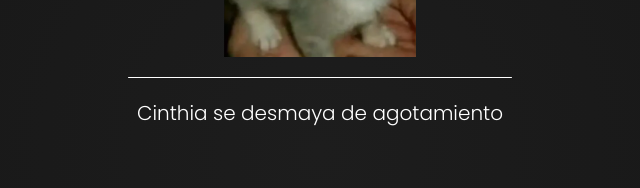
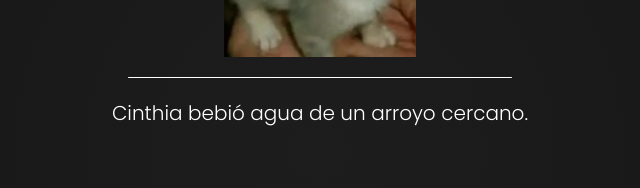
Before and after one commit to AdanCC21/OneGame, a React (Vite) app: page /game2 in a window 1280 px wide. Shown: the part 368-556 px from the top of the page, without its empty margins (320-960 px from the left). Built offline with nearby package versions, Linux system fonts and the light colour scheme.

Commit message:
mensaje de armas y asesinatos basado en habilidad, por ahora solo armas de fuego

```diff
--- a/src/assets/components/SpecialEvents.jsx
+++ b/src/assets/components/SpecialEvents.jsx
@@ -134,7 +134,7 @@ export function SpecialEvent({ event, eventIndex, setIndex, messange, icon }) {
     )
 }
 
-export function AllDeaths({ players, resetGame }) {
+export function AllDeaths({ players, resetGame, time }) {
     return (
         <div className="e-comun">
             <h1>{`Fin de ${time ? 'el dia' : 'la noche'}`}</h1>
--- a/src/game2.jsx
+++ b/src/game2.jsx
@@ -17,22 +17,35 @@ import { AllDeaths, SEMurder, SEOnePlayer, SpecialEvent, Winner, Deaths } from "
 // un link maximo de 300 caracteres?
 // solo aceptar png, jpg, jpeg y ya
 
+//-----------
+// que ganen una pareja
+// Mensaje de traicion, aunque creo que ya esta
+// mas mensajes de personalizados
+// mensajes de trato
+// pedirle al toño avr si me ayuda con los estilos
+
+// -----------------------------------------------
+// Hm = Habilidad para matar, Hs = Habilidad para sobrevivir
+// survivalSkill - killingSkill
+// -----------------------------------------------
+
+
 const route = "src/assets/players/";
 
 export function Gamme({ }) {
-    // url, nombre ,Habilidad para matar, Habilidad para sobrevivir, vivo o muerto, nombre de su pareja
+    // url, nombre ,Habilidad para matar, Habilidad para sobrevivir, vivo o muerto, nombre de su pareja, arma principal
     // habilidades de 1 a 10, como base 2 y 5
     const players = [
-        [`${route}cinthia.png`, 'Cinthia', 2, 5, true, null],
-        [`${route}palob.png`, 'Palob', 2, 5, true, null],
-        [`${route}malone.png`, 'Malone', 2, 5, true, null],
-        [`${route}eddy.png`, 'Eddy', 2, 5, true, null],
-        [`${route}foka.png`, 'Foka', 2, 5, true, null],
-        [`${route}dlv.png`, 'Dlv', 2, 5, true, null],
-        [`${route}eslo.png`, 'Eslo', 2, 5, true, null],
-        [`${route}josue.png`, 'Josue', 2, 5, true, null],
-        [`${route}chaino.png`, 'Chaino', 2, 5, true, null],
-        [`${route}adan.png`, 'Adan', 2, 5, true, null],
+        [`${route}cinthia.png`, 'Cinthia', 2, 5, true, null, 'none'],
+        [`${route}palob.png`, 'Palob', 2, 5, true, null, 'none'],
+        [`${route}malone.png`, 'Malone', 2, 5, true, null, 'none'],
+        [`${route}eddy.png`, 'Eddy', 2, 5, true, null, 'none'],
+        [`${route}foka.png`, 'Foka', 2, 5, true, null, 'none'],
+        [`${route}dlv.png`, 'Dlv', 2, 5, true, null, 'none'],
+        [`${route}eslo.png`, 'Eslo', 2, 5, true, null, 'none'],
+        [`${route}josue.png`, 'Josue', 2, 5, true, null, 'none'],
+        [`${route}chaino.png`, 'Chaino', 2, 5, true, null, 'none'],
+        [`${route}adan.png`, 'Adan', 2, 5, true, null, 'none'],
     ]
 
     const navigator = useNavigate();
@@ -109,7 +122,7 @@ export function Gamme({ }) {
                         let random = Math.floor(Math.random() * playersLiving.length);
                         let player = playersLiving[random];
 
-                        if (!objetivos.includes(player) && player!== current[5]) {
+                        if (!objetivos.includes(player) && player !== current[5]) {
 
                             objetivos.push(player);
                             matar(player);
@@ -152,8 +165,7 @@ export function Gamme({ }) {
     }
 
     function getComunEvent(player) {
-        let messange = getComunMessange(time);
-
+        let messange = getComunMessange(time, player);
         if (messange[1] != 0 || messange[2] != 0) {
             player[2] += messange[1];
             player[3] += messange[2];
@@ -187,7 +199,8 @@ export function Gamme({ }) {
                                         }
                                     })
                                 })
-                                let messange = getMurderMessange(targets.length, targets);
+
+                                let messange = getMurderMessange(targets.length, targets, current[2]);
 
                                 let event = [current, 'kill', messange, targets];
                                 events.push(event);
@@ -208,7 +221,7 @@ export function Gamme({ }) {
                             let target = selectSomeone(current, livingPlayers, 'kill', false);
 
                             if (target !== false) {
-                                let messange = getMurderMessange(1, target);
+                                let messange = getMurderMessange(1, target, current[2]);
 
                                 let event = [current, 'kill', messange, target];
                                 events.push(event);
@@ -310,148 +323,7 @@ export function Gamme({ }) {
                 playerUpdated.push(current);
             });
         } else {
-            livingPlayers.map((current) => {
-                // Si esta vivo
-                let random = Math.floor(Math.random() * 100) + 1;
-                if (current[4]) {
-                    // Asesinar
-                    if (random > 60) {
-                        // random x
-                        let r2 = Math.floor(Math.random() * 10) + 1;
-
-                        // Matar a varios
-                        if (r2 < current[2]) {
-                            let targets = selectSomeone(current, livingPlayers, 'kill', true);
-                            if (targets !== false) {
-                                targets.map((current) => {
-                                    livingPlayers.forEach((actual) => {
-                                        if (current === actual) {
-                                            actual[4] = false;
-                                        }
-                                    })
-                                })
-                                let messange = getMurderMessange(targets.length, targets);
-
-                                let event = [current, 'kill', messange, targets];
-                                events.push(event);
-
-                                targets.forEach((current) => {
-                                    let player = current;
-                                    // player[4] = false;
-                                    deaths.push(player);
-                                })
-
-                            } else {
-                                let event = getComunEvent(current);
-                                events.push(event);
-                                current = event[0];
-                            }
-
-                        } else { // Matar solo uno
-                            let target = selectSomeone(current, livingPlayers, 'kill', false);
-
-                            if (target !== false) {
-                                let messange = getMurderMessange(1, target);
-
-                                let event = [current, 'kill', messange, target];
-                                events.push(event);
-
-                                let death = target[0];
-                                // death[4] = false;
-                                deaths.push(death);
-
-                            } else {
-                                let event = getComunEvent(current);
-                                events.push(event);
-                                current = event[0];
-                            }
-
-                        }
-                    } else { // Evento comun
-                        let r2 = Math.floor(Math.random() * 100) + 1;
-                        // Base
-                        const eventos = {
-                            muerte: 0,
-                            // 25 a 29
-                            relacion: 30,
-                            // 30 a 39
-                            deal: 35,
-                            // 40 en adelante
-                            comun: 40,
-                        };
-
-                        if (r2 >= eventos.comun) {
-                            // [mensaje, hm,hs]
-                            let event = getComunEvent(current);
-                            events.push(event);
-                            current = event[0];
-                        } else if (r2 > eventos.deal) {
-                            let target = selectSomeone(current, livingPlayers, 'deal');
-
-                            // Si no es su pareja
-                            if (target !== false && current[5] !== target) {
-                                let temp = [current, 'deal', 'formo un trato con ' + target[1] + ' por ahora estan a mano', target];
-                                events.push(temp);
-
-                            } else {
-                                let event = getComunEvent(current);
-                                events.push(event);
-                                current = event[0];
-                            }
-                        } else if (r2 > eventos.relacion) {
-                            let target = selectSomeone(current, livingPlayers, 'relation')
-
-                            // Mientras no haya una relacion
-                            if (target !== false && relation === false) {
-                                let temp = [current, 'relation', 'compartio refugio con ' + target[1] + ' por muchas horas', target];
-                                setRelation(true);
-                                current[5] = target;
-                                events.push(temp);
-                            } else {
-                                let event = getComunEvent(current);
-                                events.push(event);
-                                current = event[0];
-                            }
-                        } else if (r2 > eventos.muerte) {
-                            let messange = getDeathMessange(time);
-                            if ((current[3] + messange[1]) > 0) {
-                                let temp = [current, 'death', `${messange[0]} Sin embargo, apenas duras logro sobrevivir.`];
-                                current[3] - messange[1];
-                                current[2] = 2;
-
-                                events.push(temp);
-                            } else {
-                                let temp = [current, 'death', messange[0]];
-                                // matar(current);
-                                current[4] = false;
-                                events.push(temp);
-
-                                let death = current;
-                                death[4] = false;
-                                deaths.push(death);
-                            }
-                        } else {
-                            console.log("Error - Fuera de rango" + r2)
-                            // accionDefault();
-                        }
-                    }
-                } else {
-                    if (!playerRevive) {
-                        if (random < 5) {
-                            let r1 = Math.floor(Math.random() * 10) + 1;
-                            if (current[3] > r1) {
-                                let messange = 'SE PARO SE PARO SE PARO';
-                                let temp = [current, 'revive', messange];
-
-                                current[4] = true;
-                                events.push(temp);
-                                setRevive(true);
-                            }
-                        }
-                    }
-                }
-                playerUpdated.push(current);
-            });
+            nightEvents(livingPlayers, selectSomeone, events, deaths, getComunEvent, relation, setRelation, time, playerRevive, setRevive, playerUpdated);
         }
         setReg(events);
         setDeaths(deaths);
@@ -589,7 +461,7 @@ export function Gamme({ }) {
 
             // Si todos murieron
             if (deaths.length === activePlayers.length) {
-                return (<AllDeaths players={activePlayers} resetGame={resetGame} />)
+                return (<AllDeaths players={activePlayers} resetGame={resetGame} time={time} />)
             } else {
                 // si hay queda 1 solo jugador - Osea que gano
                 if (deaths.length === activePlayers.length - 1) {
@@ -613,7 +485,6 @@ export function Gamme({ }) {
     );
 }
 
-// 15
 // Mensaje, Habilidad para sobrevivir que se restara
 const deathMessangesDay = [
     ['intento disparar un arma defectuosa, explotando el cañon de esta misma en su cara.', -9],
@@ -660,7 +531,11 @@ const deathMessangesNight = [
 
 // mensaje, puntos de fuerza, puntos de supervivencia
 const comunMessangeDay = [
-    ['encontró una caja de municiones.', 0, 0],
+    // Guns 0 a 2
+    ['encontró una caja con armamento militar.', 8, 0],
+    ['recogio un arma del suelo, para su suerte tiene 2 cartuchos de municion.', 8, 0],
+    ['encontro el cadaver de un cazador, le arrebato el arma y sus proviciones', 8, 0],
+
     ['recolectó bayas y frutos del bosque.', 0, 0],
     ['se movió hacia una nueva zona para explorar.', 0, 0],
     ['avistó a otro competidor, pero decidió mantenerse oculto.', 0, 0],
@@ -706,13 +581,22 @@ const comunMessangeNight = [
     ["descansó durante el resto de la noche.", 1, 1],
 ]
 
+// ------------ Asesinatos ------------ //
+
+const gunMurder = [
+    ["le disparo en la cabeza a ", "un disparo mortal.", -10],
+    ["le disparo a ", "en el pecho, un disparo mortal.", -10],
+    ["le disparo a ", "en una de sus extremidades, lo dejo gravemente herido.", -9],
+    ["amenazo con disparar a ", "este se resistio, y le dispararon.", -9],
+]
+
 const singleMurderMessange = [
     ['le disparo a ', 'con un rifle de caza'],
     ['le disparo a ', 'con un arco'],
     ['macheteo a ', 'con un machete oxidado'],
-    ['embosco a', 'asfixiandolo y rematandolo a golpes'],
-    ['asesino a', 'en un enfrentamiento por recursos'],
-    ['empujo a', 'de un barranco'],
+    ['embosco a ', 'asfixiandolo y rematandolo a golpes'],
+    ['asesino a ', 'en un enfrentamiento por recursos'],
+    ['empujo a ', 'de un barranco'],
 ]
 
 const multipleMurderMessange = [
@@ -721,13 +605,32 @@ const multipleMurderMessange = [
     ['macheteo a ', 'con un machete oxidado'],
 ]
 
-// Compartir recursos
-// Derrame cerebral
-// Le lanzo una sandia en la cara
+/**
+ * Armas 0 a 5
+ * Armas Blancas 6 a 10
+ * Arco 11 a 15
+ * Emboscadas - Mano limpia 16 a 25
+ *
+*/
 
+function getMurderMessange(amount, players, killingSkill) {
+    if (amount > 1) {
+        // Armas
+        if (killingSkill > 8) {
+            let random = Math.floor(Math.random() * gunMurder.length);
+            let messange = gunMurder[random][0];
 
-function getMurderMessange(amount, players) {
-    if (amount > 1) {
+            players.forEach((current, index) => {
+                if (index < players.length - 1) {
+                    messange = messange + current[1] + ", ";
+                } else {
+                    messange = messange + current[1] + ".";
+                }
+            })
+            messange = messange + gunMurder[random][1];
+
+            return [messange, gunMurder[random][2]];
+        } else {
             let random = Math.floor(Math.random() * multipleMurderMessange.length);
             let messange = multipleMurderMessange[random][0];
             players.forEach((current, index) => {
@@ -737,12 +640,22 @@ function getMurderMessange(amount, players) {
                     messange = messange + current[1] + ".";
                 }
             })
+            messange = messange + multipleMurderMessange[random][1];
             return messange;
+        }
     } else {
+        if(killingSkill>8){
+            let random = Math.floor(Math.random() * gunMurder.length);
+            let messange = gunMurder[random][0] + players[0][1] + " " + gunMurder[random][1];
+            console.log(messange);
+            return messange;
+
+        }else{
             let random = Math.floor(Math.random() * singleMurderMessange.length);
 
             let messange = singleMurderMessange[random][0] + players[0][1] + " " + singleMurderMessange[random][1];
             return messange;
+        }
     }
 }
 
@@ -758,10 +671,17 @@ function getDeathMessange(day) {
     }
 }
 
-function getComunMessange(day) {
+function getComunMessange(day, current) {
     if (day) {
         let random = Math.floor(Math.random() * (comunMessangeDay.length - 1))
         let messange = comunMessangeDay[random];
+        if (random >= 0 && random <= 2) {
+            if (current[2] < 8) {
+                messange[1] = messange[1] - current
+            } else {
+                messange[1] = 0;
+            }
+        }
 
         return messange;
     } else {
@@ -771,3 +691,148 @@ function getComunMessange(day) {
         return messange;
     }
 }
+
+function nightEvents(livingPlayers, selectSomeone, events, deaths, getComunEvent, relation, setRelation, time, playerRevive, setRevive, playerUpdated) {
+    livingPlayers.map((current) => {
+        // Si esta vivo
+        let random = Math.floor(Math.random() * 100) + 1;
+        if (current[4]) {
+            // Asesinar
+            if (random > 60) {
+                // random x
+                let r2 = Math.floor(Math.random() * 10) + 1;
+
+                // Matar a varios
+                if (r2 < current[2]) {
+                    let targets = selectSomeone(current, livingPlayers, 'kill', true);
+                    if (targets !== false) {
+                        targets.map((current) => {
+                            livingPlayers.forEach((actual) => {
+                                if (current === actual) {
+                                    actual[4] = false;
+                                }
+                            });
+                        });
+                        let messange = getMurderMessange(targets.length, targets);
+
+                        let event = [current, 'kill', messange, targets];
+                        events.push(event);
+
+                        targets.forEach((current) => {
+                            let player = current;
+                            // player[4] = false;
+                            deaths.push(player);
+                        });
+
+                    } else {
+                        let event = getComunEvent(current);
+                        events.push(event);
+                        current = event[0];
+                    }
+
+                } else { // Matar solo uno
+                    let target = selectSomeone(current, livingPlayers, 'kill', false);
+
+                    if (target !== false) {
+                        let messange = getMurderMessange(1, target);
+
+                        let event = [current, 'kill', messange, target];
+                        events.push(event);
+
+                        let death = target[0];
+                        // death[4] = false;
+                        deaths.push(death);
+
+                    } else {
+                        let event = getComunEvent(current);
+                        events.push(event);
+                        current = event[0];
+                    }
+
+                }
+            } else { // Evento comun
+                let r2 = Math.floor(Math.random() * 100) + 1;
+                // Base
+                const eventos = {
+                    muerte: 0,
+                    // 25 a 29
+                    relacion: 30,
+                    // 30 a 39
+                    deal: 35,
+                    // 40 en adelante
+                    comun: 40,
+                };
+
+                if (r2 >= eventos.comun) {
+                    // [mensaje, hm,hs]
+                    let event = getComunEvent(current);
+                    events.push(event);
+                    current = event[0];
+                } else if (r2 > eventos.deal) {
+                    let target = selectSomeone(current, livingPlayers, 'deal');
+
+                    // Si no es su pareja
+                    if (target !== false && current[5] !== target) {
+                        let temp = [current, 'deal', 'formo un trato con ' + target[1] + ' por ahora estan a mano', target];
+                        events.push(temp);
+
+                    } else {
+                        let event = getComunEvent(current);
+                        events.push(event);
+                        current = event[0];
+                    }
+                } else if (r2 > eventos.relacion) {
+                    let target = selectSomeone(current, livingPlayers, 'relation');
+
+                    // Mientras no haya una relacion
+                    if (target !== false && relation === false) {
+                        let temp = [current, 'relation', 'compartio refugio con ' + target[1] + ' por muchas horas', target];
+                        setRelation(true);
+                        current[5] = target;
+                        events.push(temp);
+                    } else {
+                        let event = getComunEvent(current);
+                        events.push(event);
+                        current = event[0];
+                    }
+                } else if (r2 > eventos.muerte) {
+                    let messange = getDeathMessange(time);
+                    if ((current[3] + messange[1]) > 0) {
+                        let temp = [current, 'death', `${messange[0]} Sin embargo, apenas duras logro sobrevivir.`];
+                        current[3] - messange[1];
+                        current[2] = 2;
+
+                        events.push(temp);
+                    } else {
+                        let temp = [current, 'death', messange[0]];
+                        // matar(current);
+                        current[4] = false;
+                        events.push(temp);
+
+                        let death = current;
+                        death[4] = false;
+                        deaths.push(death);
+                    }
+                } else {
+                    console.log("Error - Fuera de rango" + r2);
+                    // accionDefault();
+                }
+            }
+        } else {
+            if (!playerRevive) {
+                if (random < 5) {
+                    let r1 = Math.floor(Math.random() * 10) + 1;
+                    if (current[3] > r1) {
+                        let messange = 'regreso para seguir jugando, al parecer es mas fuerte de lo que se creía.';
+                        let temp = [current, 'revive', messange];
+
+                        current[4] = true;
+                        events.push(temp);
+                        setRevive(true);
+                    }
+                }
+            }
+        }
+        playerUpdated.push(current);
+    });
+}
```
Also changed, not shown: 1 other file (tests, documents, lock files or other folders). Lines whose indentation alone changed are shown as unchanged.
